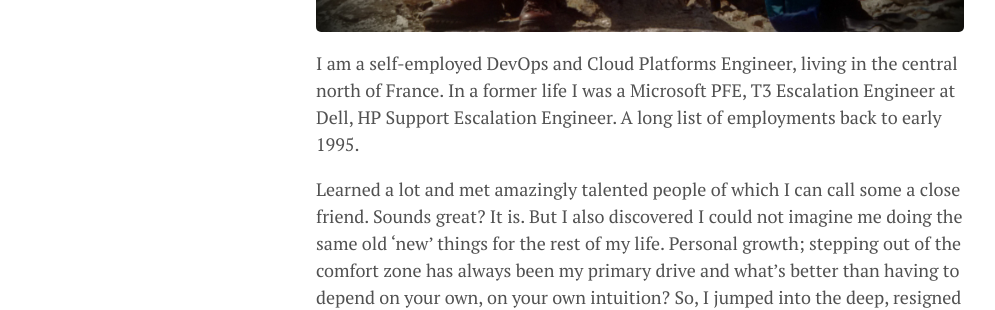
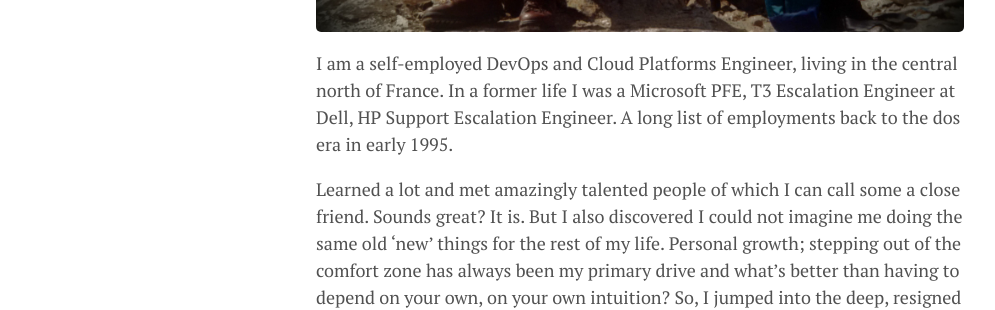
Before and after one commit to lgeurts/lgeurts.github.io, a Jekyll site: the page built from about.md, in a window 1280 px wide. Shown: the part 506-816 px from the top of the page, without its empty margins (0-995 px from the left). Built offline with Jekyll 4.4.1, drawn with Linux system fonts in a browser that asks for light colours; nearby versions of some CDN libraries.

Commit message:
Update about.md

```diff
--- a/about.md
+++ b/about.md
@@ -6,7 +6,7 @@ title: About
 ![KNAV Austria](/assets/C2ADV01.jpg)
 
 I am a self-employed DevOps and Cloud Platforms Engineer, living in the central north of France.
-In a former life I was a Microsoft PFE, T3 Escalation Engineer at Dell, HP Support Escalation Engineer. A long list of employments back to early 1995.
+In a former life I was a Microsoft PFE, T3 Escalation Engineer at Dell, HP Support Escalation Engineer. A long list of employments back to the dos era in early 1995.
 
 Learned a lot and met amazingly talented people  of which I can call some a close friend. Sounds great? It is. But I also discovered I could not imagine me doing the same old 'new' things for the rest of my life. Personal growth; stepping out of the comfort zone has always been my primary drive and what's better than having to depend on your own, on your own intuition? So, I jumped into the deep, resigned and switched to the uncertainty of a one-man show. And love every minute of it.
 
```
